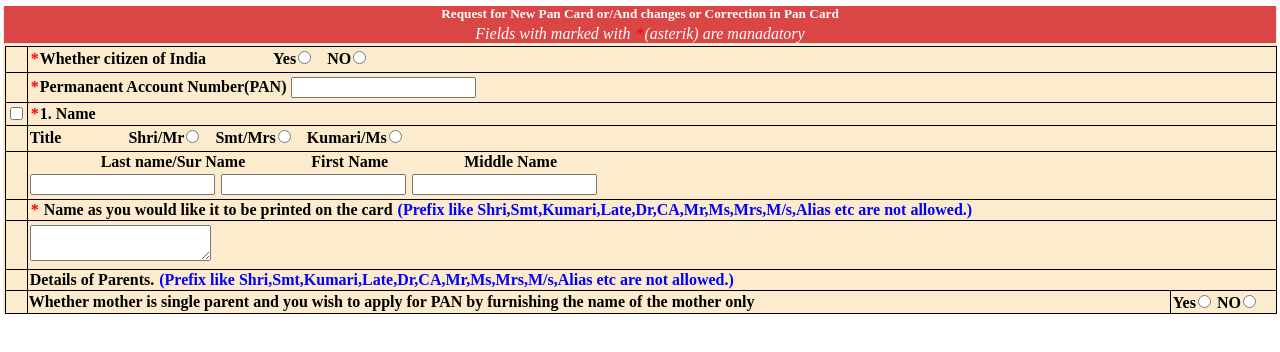
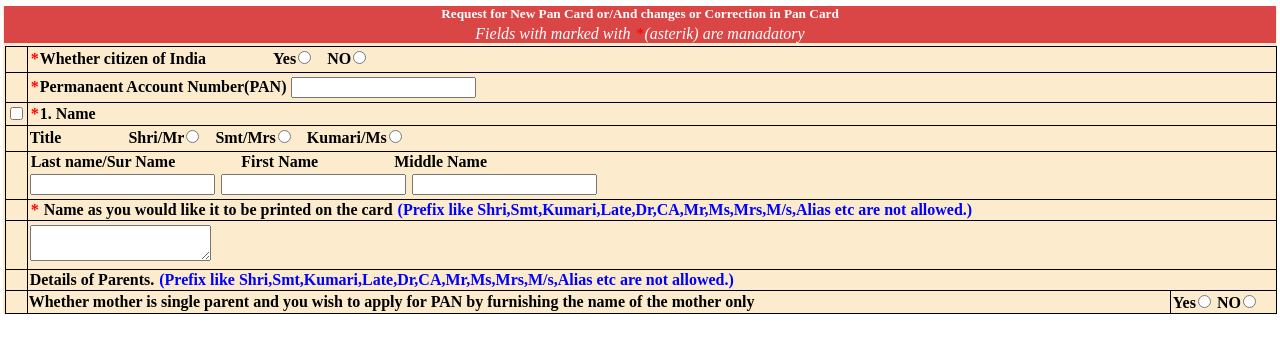
Before and after one commit to NandanaBalaram/pancard, a plain HTML site: page index.html in a window 1280 px wide. Drawn offline with Linux system fonts and the light colour scheme.

Commit message:
Update index.html

```diff
--- a/index.html
+++ b/index.html
@@ -79,7 +79,7 @@
                     <td></td>
                     <td colspan="2">
                         <p style="display:inline">
-                                <label for="Kumari/Ms" style="padding-left: 70px;">Last name/Sur Name</label>
+                                <label for="Kumari/Ms">Last name/Sur Name</label>
                                 <label for="Shri/Mr" style="padding-left: 60px;">First Name</label>
                                 <label for="Smt/Mrs" style="padding-left: 70px;">Middle Name</label><br>
                                     <input type="text" id="Shri/Mr">
```
